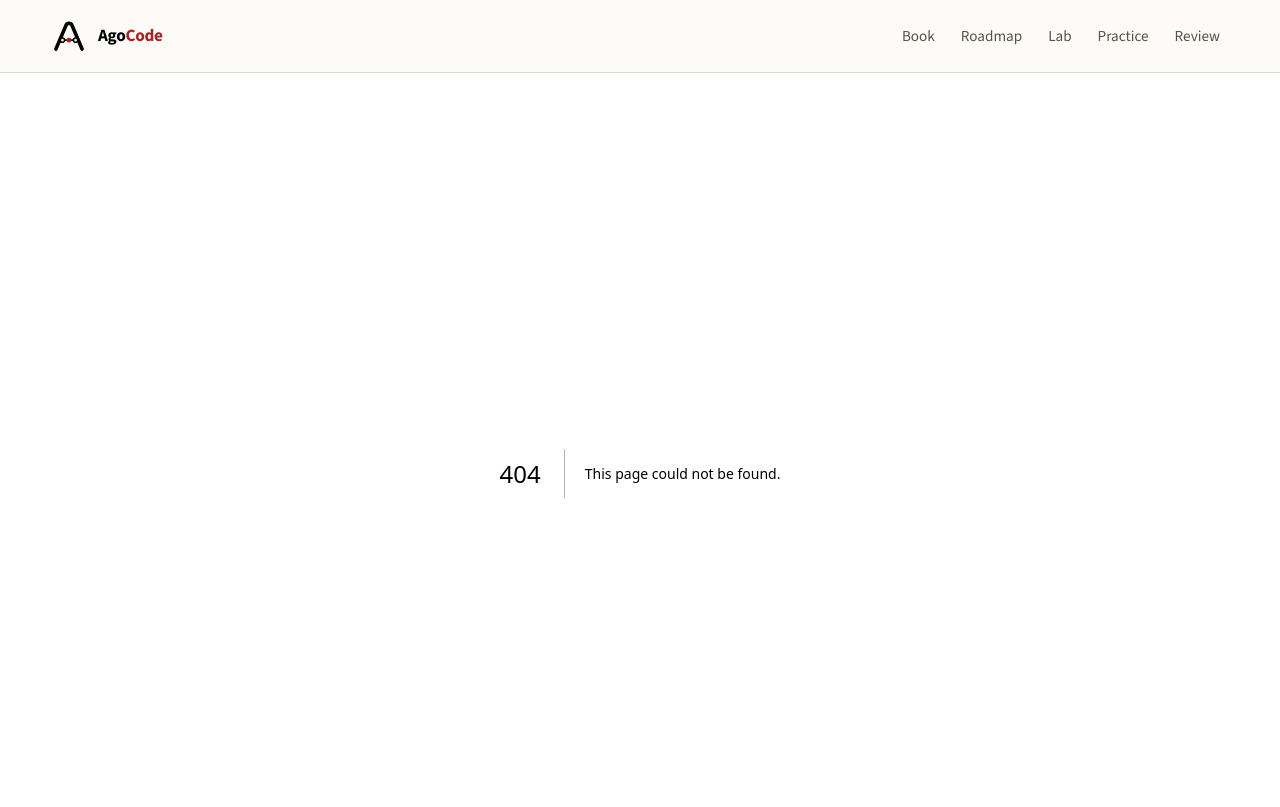
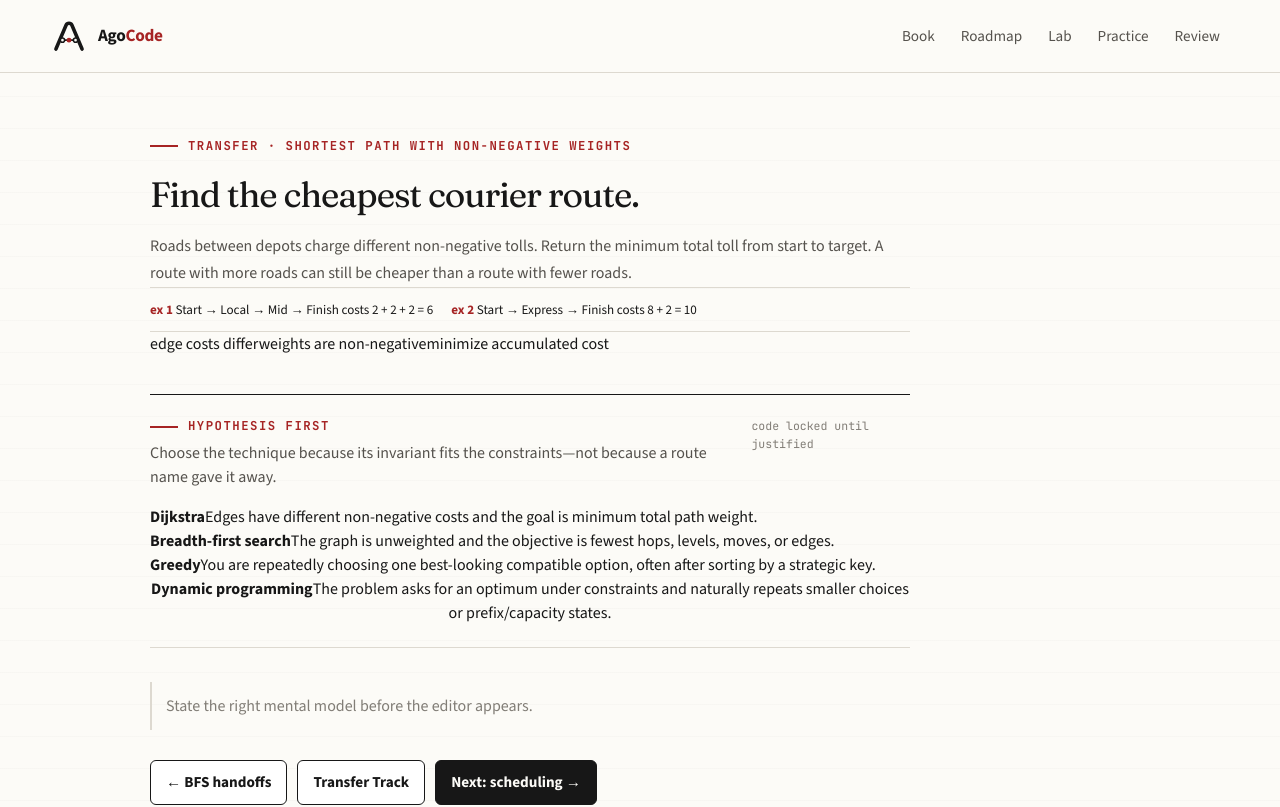
Before and after one commit to anatwork14/agocode, a Next.js app: page /practice/dijkstra-route in a window 1280 px wide. Before the commit this address had no page. Shown: the top 807 px of the page. Built offline with nearby package versions, Linux system fonts and the light colour scheme.

Commit message:
feat: add Dijkstra transfer challenge

```diff
--- /dev/null
+++ b/app/practice/dijkstra-route/page.tsx
@@ -0,0 +1,65 @@
+import Link from "next/link";
+import { TransferCodingChallenge } from "@/components/practice/TransferCodingChallenge";
+import type { PythonTestCase } from "@/components/code/PythonExercise";
+
+export const metadata = { title: "Weighted Route Transfer Practice" };
+
+const tests: PythonTestCase[] = [
+  {
+    label: "cheaper route uses more edges",
+    args: [{ start: { express: 8, local: 2 }, express: { finish: 2 }, local: { mid: 2 }, mid: { finish: 2 }, finish: {} }, "start", "finish"],
+    expected: 6,
+  },
+  {
+    label: "direct edge can be optimal",
+    args: [{ a: { b: 4, c: 10 }, b: { c: 8 }, c: {} }, "a", "c"],
+    expected: 10,
+  },
+  { label: "start equals target", args: [{ a: { b: 3 }, b: {} }, "a", "a"], expected: 0 },
+  { label: "zero-weight edge is valid", args: [{ a: { b: 0, z: 9 }, b: { z: 2 }, z: {} }, "a", "z"], expected: 2 },
+  { label: "unreachable", args: [{ a: { b: 1 }, b: {}, z: {} }, "a", "z"], expected: -1 },
+];
+
+const starterCode = `def cheapest_route(graph, start, target):
+    # graph[node] is a dict of neighbor -> non-negative edge cost.
+    # Return the minimum total cost, or -1 if target is unreachable.
+    pass
+`;
+
+export default function DijkstraRoutePracticePage() {
+  return (
+    <main className="page">
+      <div className="site-shell transfer-practice">
+        <TransferCodingChallenge
+          eyebrow="Transfer · shortest path with non-negative weights"
+          title="Find the cheapest courier route."
+          problem="Roads between depots charge different non-negative tolls. Return the minimum total toll from start to target. A route with more roads can still be cheaper than a route with fewer roads."
+          examples={[
+            'Start → Local → Mid → Finish costs 2 + 2 + 2 = 6',
+            'Start → Express → Finish costs 8 + 2 = 10',
+          ]}
+          constraints={["edge costs differ", "weights are non-negative", "minimize accumulated cost"]}
+          correctTechnique="dijkstra"
+          techniqueOptions={["dijkstra", "bfs", "greedy", "dynamic-programming"]}
+          wrongFeedback="Do not optimize the number of edges. The state you must preserve is the cheapest total cost currently known for each node."
+          functionName="cheapest_route"
+          starterCode={starterCode}
+          tests={tests}
+          hints={[
+            "Keep a best-known cost for every node, with start initialized to 0 and everything else effectively infinity.",
+            "Repeatedly choose the unfinished node with the smallest known cost. A simple O(V²) scan is fine for this exercise; you do not need a heap.",
+            "For each outgoing edge, test whether current_cost + edge_cost improves the neighbor's best-known cost.",
+            "Track processed nodes so a finalized node is not selected again. Return -1 when the target never receives a finite cost.",
+          ]}
+          successMessage="You transferred Dijkstra from a fixed graph demo to an arbitrary non-negative weighted network."
+          storageKey="agocode.progress.transfer.dijkstra-route"
+        />
+        <div className="action-row">
+          <Link className="button" href="/practice/bfs-handoffs">← BFS handoffs</Link>
+          <Link className="button" href="/practice">Transfer Track</Link>
+          <Link className="button button--primary" href="/practice/greedy-schedule">Next: scheduling →</Link>
+        </div>
+      </div>
+    </main>
+  );
+}
```
